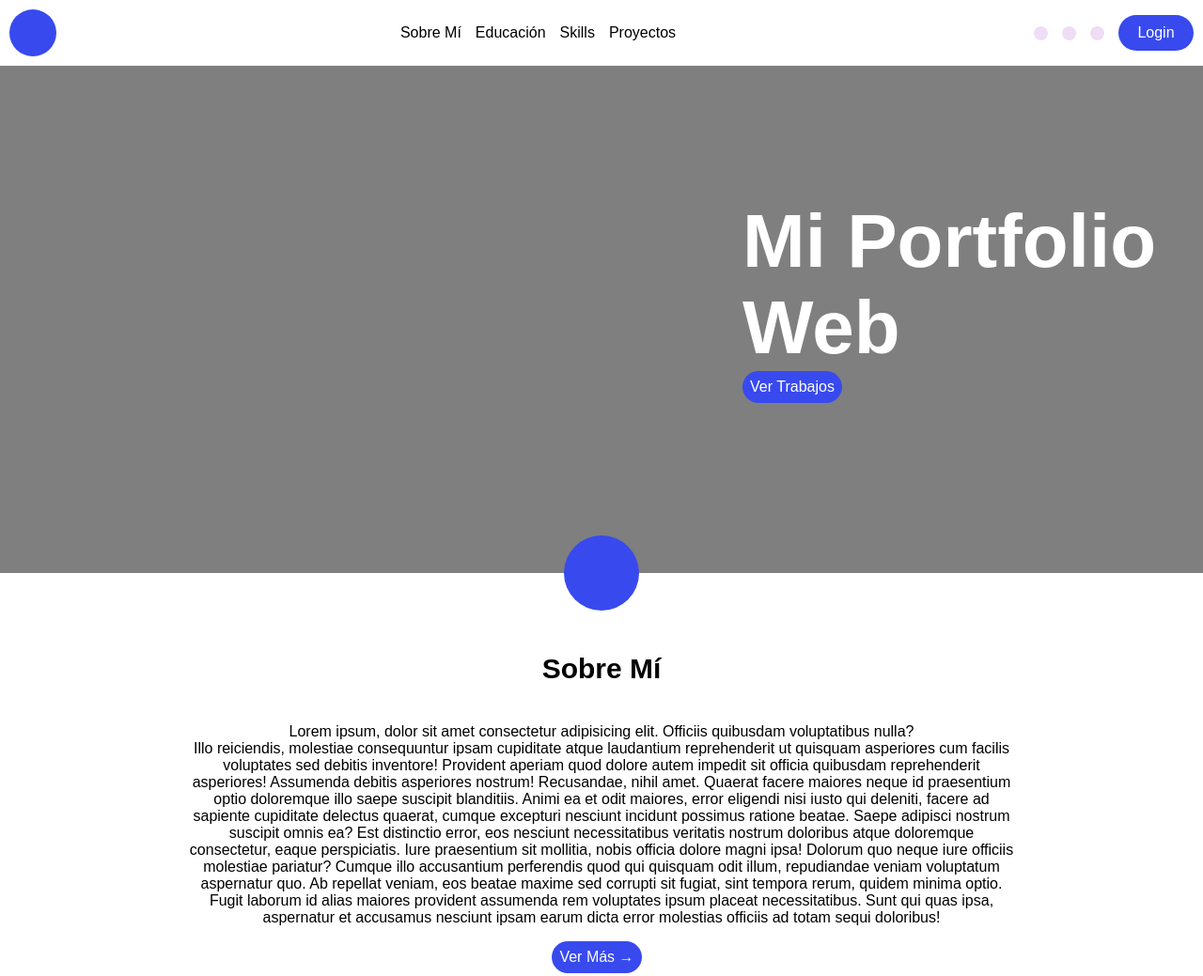
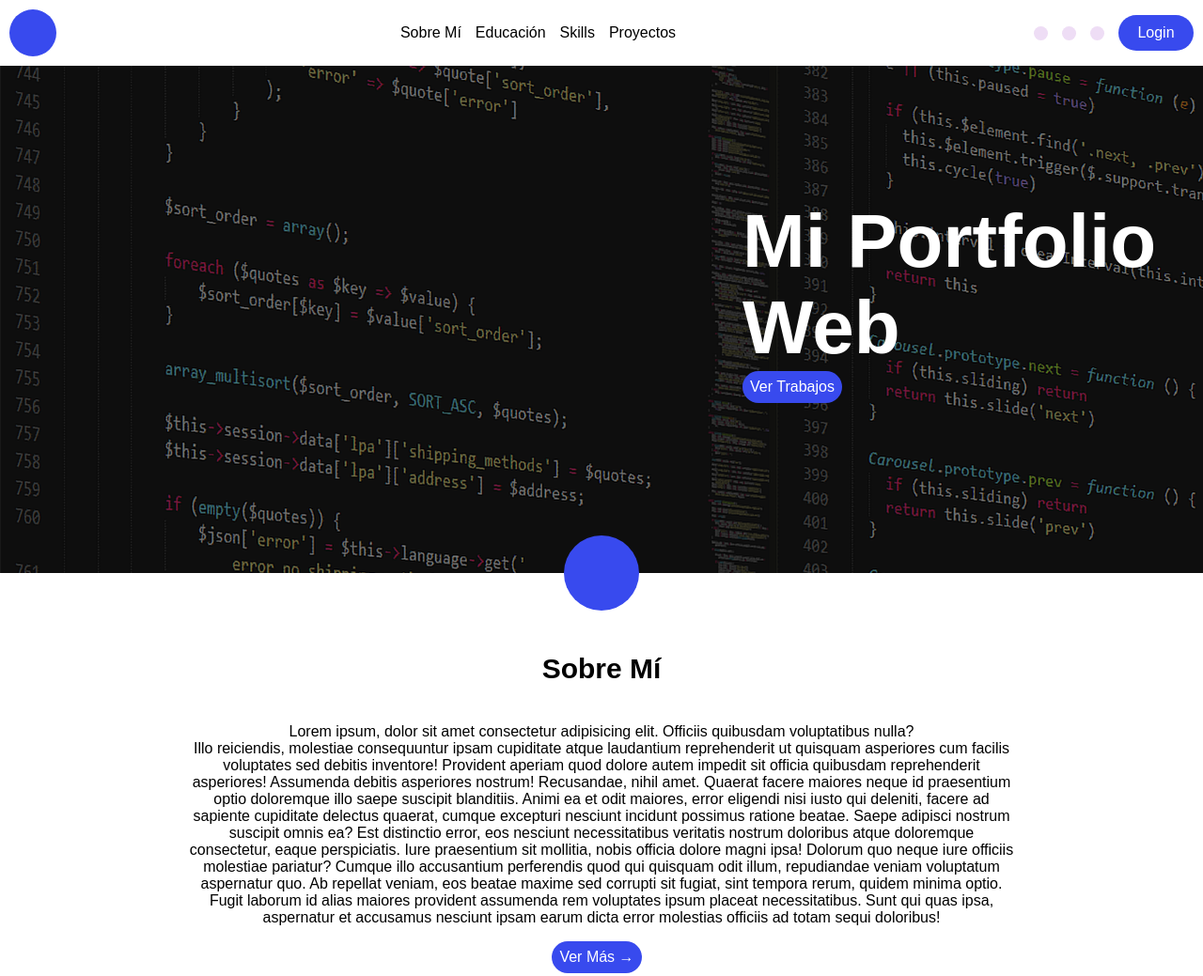
Before and after one commit to Marianela-B/PortfolioFrontEnd1, a plain HTML site: page index.html in a window 1280 px wide. Shown: the top 1039 px of the page at 94% size. Drawn offline with Linux system fonts and the light colour scheme.

Commit message:
Update style.css

```diff
--- a/style.css
+++ b/style.css
@@ -52,7 +52,7 @@ li{
 }
 
 .header{
-   background-image: url(../img/banner.png);
+   background-image: url(banner.png);
 }
 
 header{
```
